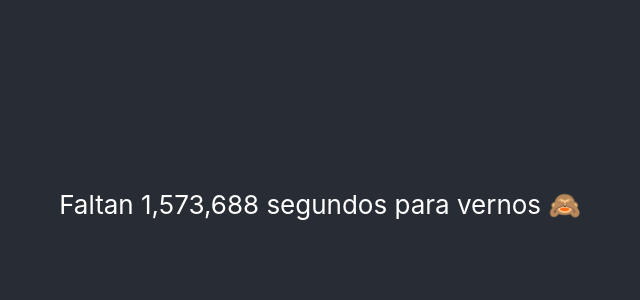
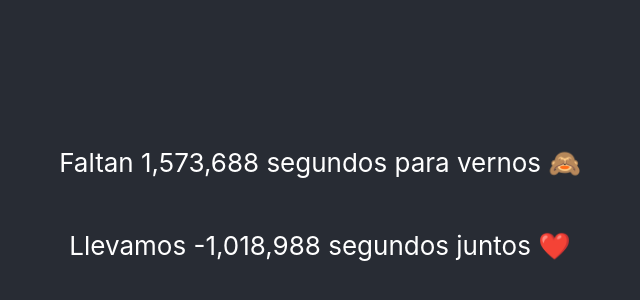
Before and after one commit to szaldivar/time-to, a React (Create React App) app: page / in a window 1280 px wide. Shown: the part 196-496 px from the top of the page, without its empty margins (320-960 px from the left). Built offline with nearby package versions, Linux system fonts and the light colour scheme.

Commit message:
add time since relation

```diff
--- a/src/App.js
+++ b/src/App.js
@@ -2,7 +2,7 @@ import { useState, useEffect, useRef } from "react";
 import "./App.css";
 
 const DATE_TIME = new Date("2021-12-19T02:10:00.000Z").getTime();
-const DATE_TIME2 = new Date("2021-12-11T20:00:00.000Z").getTime();
+const DATE_TIME_SINCE = new Date("2021-12-12T16:05:00.000Z").getTime();
 
 function App() {
   const [seconds, setSeconds] = useState(() => {
@@ -10,7 +10,7 @@ function App() {
     return Math.floor(timeto / 1000);
   });
   const [seconds2, setSeconds2] = useState(
-    Math.floor((DATE_TIME2 - new Date().getTime()) / 1000)
+    Math.floor((new Date().getTime() - DATE_TIME_SINCE) / 1000)
   );
 
   const interval1Ref = useRef(null);
@@ -18,20 +18,9 @@ function App() {
   useEffect(() => {
     interval1Ref.current = setInterval(() => {
       setSeconds(Math.floor((DATE_TIME - new Date().getTime()) / 1000));
+      setSeconds2(Math.floor((new Date().getTime() - DATE_TIME_SINCE) / 1000));
     }, 1000);
   }, []);
-
-  useEffect(() => {
-    if (seconds < 0) {
-      if (interval1Ref.current) {
-        clearInterval(interval1Ref.current);
-        interval1Ref.current = null;
-        setInterval(() => {
-          setSeconds2(Math.floor((DATE_TIME2 - new Date().getTime()) / 1000));
-        }, 1000);
-      }
-    }
-  }, [seconds]);
 
   return (
     <div className="App">
@@ -40,29 +29,8 @@ function App() {
           <p>
             Faltan {seconds.toLocaleString("es-MX")} segundos para vernos 🙈
           </p>
-        ) : (
-          <div>
-            <img
-              style={{
-                height: 600,
-              }}
-              src="/time-to/ticket.jpg"
-              alt="ticket"
-            />
-            {seconds2 > 0 ? (
-              <div>
-                Siguiente sorpresa en {seconds2.toLocaleString("es-MX")}{" "}
-                segundos
-              </div>
-            ) : (
-              <div>
-                <a href="https://drive.google.com/drive/folders/1oVii4CAY0Ujk8oaI9kcQPiXBLvDhciWp?usp=sharing">
-                  No te rías mucho
-                </a>
-              </div>
-            )}
-          </div>
-        )}
+        ) : null}
+        <p>Llevamos {seconds2.toLocaleString("es-MX")} segundos juntos ❤️</p>
       </div>
     </div>
   );
```
